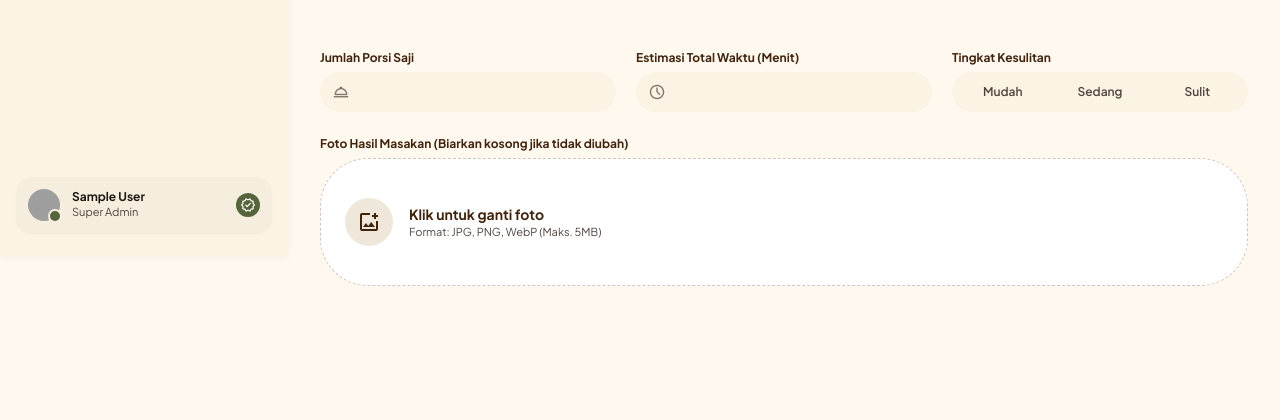
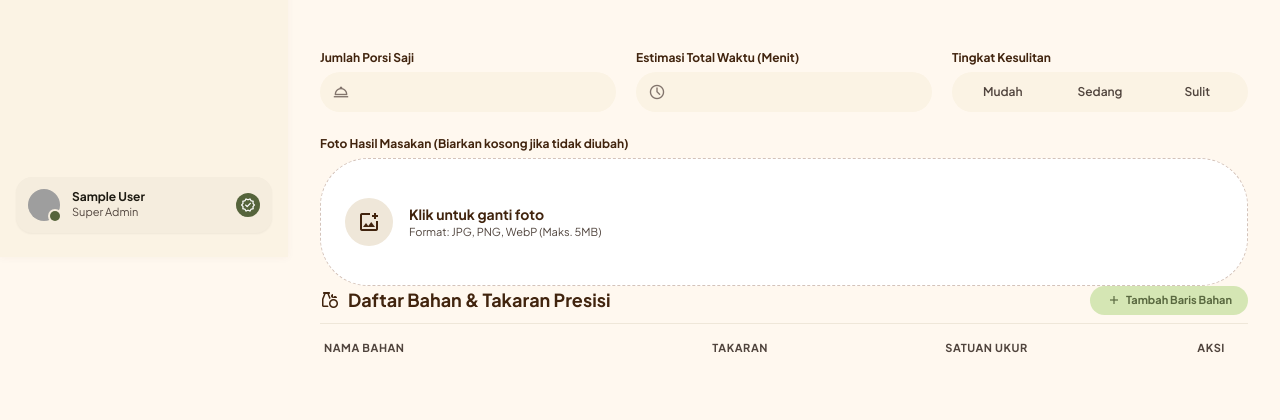
Before and after one commit to indriyanirasti7-sys/Sistem_Informasi_Resep_Makanan, a Laravel app: template resources/views/admin/recipes/edit.blade.php in a window 1280 px wide. Shown: the part 543-963 px from the top of the page. Before the commit the page ends 829 px from the top, so only its background shows below. Run offline with Laravel 12, Linux system fonts and the light colour scheme; the template is opened without the code that fills it, so the values that code supplies are empty; the visitor is signed in with stand-in values (Sample User, id 1); parts of the project's set-up code (start-up, migrations or seed data) failed here and were passed over; some libraries are stand-ins or nearby versions; some web fonts are replaced; grey boxes are pictures that could not be loaded.

Commit message:
Memuat daftar bahan dari database ke dalam tabel
Fitur tambah/hapus baris bahan berfungsi

```diff
--- a/resources/views/admin/recipes/edit.blade.php
+++ b/resources/views/admin/recipes/edit.blade.php
@@ -133,4 +133,76 @@
                 </div>
             </div>
 
+                        {{-- 3. DAFTAR BAHAN --}}
+            <div class="flex flex-col gap-4">
+                <div class="flex items-center justify-between pb-2 border-b border-surface-container-high">
+                    <div class="flex items-center gap-2">
+                        <span class="material-symbols-outlined text-primary text-[20px]">grocery</span>
+                        <h2 class="text-lg font-bold text-primary">Daftar Bahan & Takaran Presisi</h2>
+                    </div>
+                    <button type="button" onclick="addIngredientRow()" class="px-4 py-1.5 rounded-full bg-secondary-container text-on-secondary-container text-[11px] font-bold hover:bg-secondary/20 transition flex items-center gap-1">
+                        <span class="material-symbols-outlined text-[16px]">add</span> Tambah Baris Bahan
+                    </button>
+                </div>
+
+                <div class="grid grid-cols-12 gap-3 text-[11px] font-bold text-on-surface-variant uppercase tracking-wider px-1">
+                    <div class="col-span-5">Nama Bahan</div>
+                    <div class="col-span-3">Takaran</div>
+                    <div class="col-span-3">Satuan Ukur</div>
+                    <div class="col-span-1 text-center">Aksi</div>
+                </div>
+
+                <div class="flex flex-col gap-2" id="ingredients-container">
+                    {{-- Looping data bahan yang sudah ada --}}
+                    @foreach($recipe->recipeIngredients as $index => $ri)
+                        <div class="ingredient-row grid grid-cols-12 gap-3 items-center bg-surface-container-low/40 p-2 rounded-xl">
+                            <div class="col-span-12 md:col-span-5">
+                                <input type="text" name="ingredients[{{ $index }}][name]" value="{{ $ri->ingredient->name ?? '' }}" required class="w-full bg-surface-container-lowest px-3 py-2 rounded-lg text-sm outline-none focus:ring-2 focus:ring-secondary/40"/>
+                            </div>
+                            <div class="col-span-4 md:col-span-3">
+                                <input type="number" step="0.01" name="ingredients[{{ $index }}][amount]" value="{{ $ri->amount }}" required class="w-full bg-surface-container-lowest px-3 py-2 rounded-lg text-sm text-center outline-none focus:ring-2 focus:ring-secondary/40"/>
+                            </div>
+                            <div class="col-span-6 md:col-span-3">
+                                <input type="text" name="ingredients[{{ $index }}][unit]" value="{{ $ri->unit ?? $ri->ingredient->unit ?? '' }}" required class="w-full bg-surface-container-lowest px-3 py-2 rounded-lg text-sm outline-none focus:ring-2 focus:ring-secondary/40"/>
+                            </div>
+                            <div class="col-span-2 md:col-span-1 flex justify-center">
+                                <button type="button" onclick="this.closest('.ingredient-row').remove()" class="w-8 h-8 rounded-full bg-error-container/60 text-error hover:bg-error hover:text-white flex items-center justify-center transition">
+                                    <span class="material-symbols-outlined text-[16px]">remove</span>
+                                </button>
+                            </div>
+                        </div>
+                    @endforeach
+                </div>
+            </div>
+
 @endsection
+@push('scripts')
+<script>
+    // Mulai index dari jumlah data yang sudah ada agar tidak bentrok
+    let ingredientIdx = {{ count($recipe->recipeIngredients) }};
+
+    function addIngredientRow() {
+        const container = document.getElementById('ingredients-container');
+        const row = document.createElement('div');
+        row.className = 'ingredient-row grid grid-cols-12 gap-3 items-center bg-surface-container-low/40 p-2 rounded-xl';
+        row.innerHTML = `
+            <div class="col-span-12 md:col-span-5">
+                <input type="text" name="ingredients[${ingredientIdx}][name]" placeholder="Contoh: Daging Sapi" required class="w-full bg-surface-container-lowest px-3 py-2 rounded-lg text-sm outline-none focus:ring-2 focus:ring-secondary/40"/>
+            </div>
+            <div class="col-span-4 md:col-span-3">
+                <input type="number" step="0.01" name="ingredients[${ingredientIdx}][amount]" placeholder="500" required class="w-full bg-surface-container-lowest px-3 py-2 rounded-lg text-sm text-center outline-none focus:ring-2 focus:ring-secondary/40"/>
+            </div>
+            <div class="col-span-6 md:col-span-3">
+                <input type="text" name="ingredients[${ingredientIdx}][unit]" placeholder="gram (gr)" required class="w-full bg-surface-container-lowest px-3 py-2 rounded-lg text-sm outline-none focus:ring-2 focus:ring-secondary/40"/>
+            </div>
+            <div class="col-span-2 md:col-span-1 flex justify-center">
+                <button type="button" onclick="this.closest('.ingredient-row').remove()" class="w-8 h-8 rounded-full bg-error-container/60 text-error hover:bg-error hover:text-white flex items-center justify-center transition">
+                    <span class="material-symbols-outlined text-[16px]">remove</span>
+                </button>
+            </div>
+        `;
+        container.appendChild(row);
+        ingredientIdx++;
+    }
+</script>
+@endpush
```
